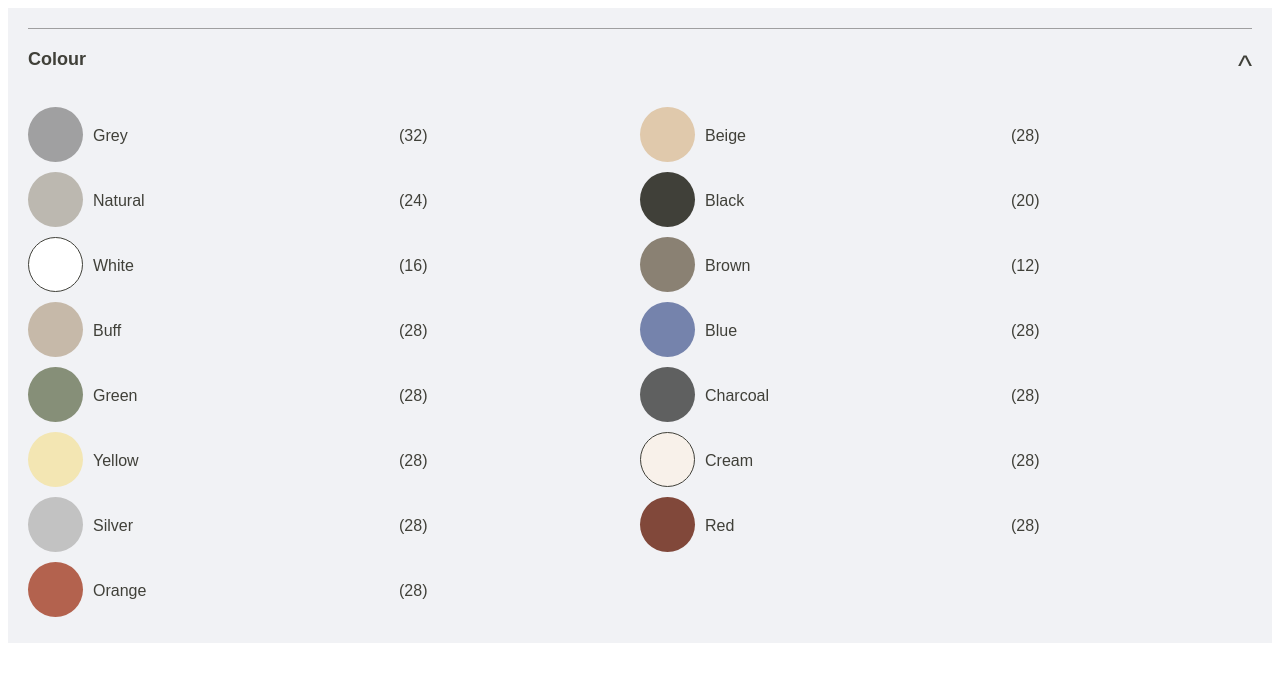
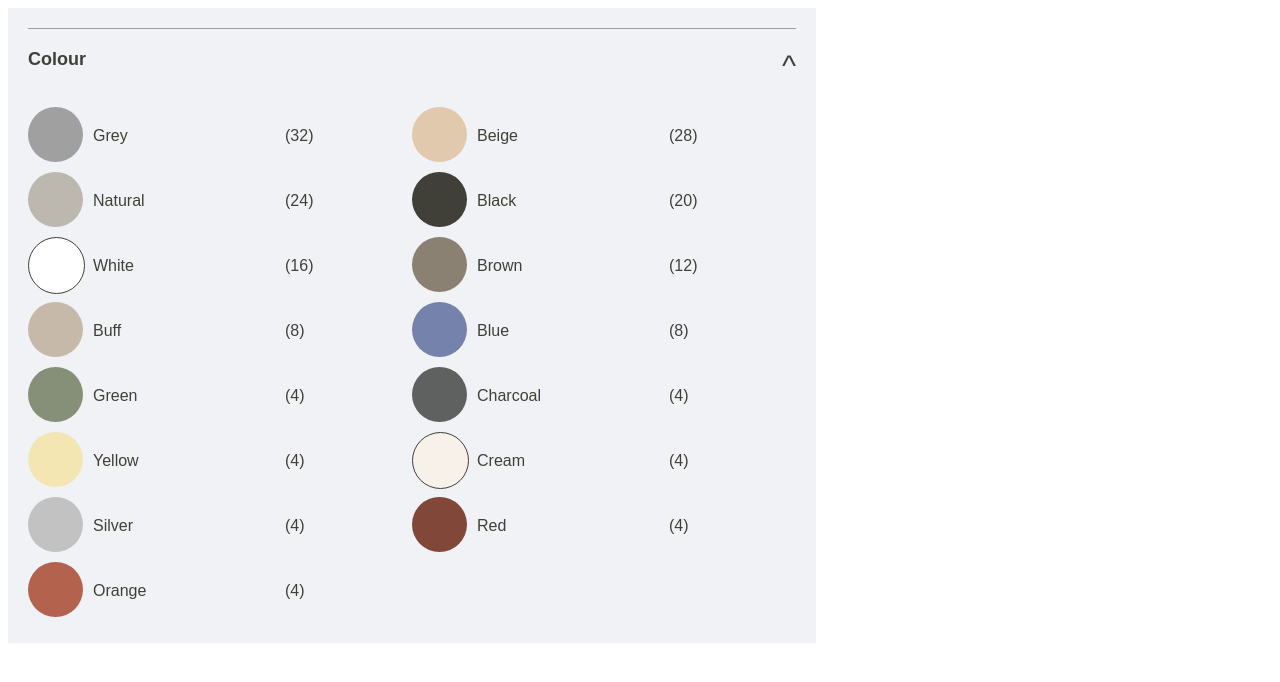
Before and after one commit to kunjsharma/LS-WDE, a website: page src/index.html in a window 1280 px wide. Drawn offline with Linux system fonts and the light colour scheme.

Commit message:
Review edits

```diff
--- a/src/index.css
+++ b/src/index.css
@@ -4,13 +4,14 @@ body {
   color: #404039;
 }
 section {
-    padding: 20px;
-    background-color: #f1f2f5;
+  max-width: 768px;
+  padding: 20px;
+  background-color: #f1f2f5;
 }
 .ls-f-colours-header {
-    display: flex;
-    border-top: 1px solid #9f9fa0;
-    padding: 20px 0;
+  display: flex;
+  border-top: 1px solid #9f9fa0;
+  padding: 20px 0;
 }
 .ls-f-colours-heading {
   font-size: 18px;
--- a/src/index.html
+++ b/src/index.html
@@ -15,9 +15,6 @@
         </div>
       <div id="ls-f-colours-container"></div>
     </section>
-    <div id="contentArea">
-
-    </div>
     <script src="index.js"></script>
   </body>
 </html>
--- a/src/index.js
+++ b/src/index.js
@@ -8,15 +8,15 @@ pavingPallettes = [
   { name: "Black", color: "#404039", quantity: 20 },
   { name: "White", color: "#ffffff", quantity: 16},
   { name: "Brown", color: "#8a8173", quantity: 12 },
-  { name: "Buff", color: "#c6b9a9", quantity: 28 },
-  { name: "Blue", color: "#7583ac", quantity: 28 },
-  { name: "Green", color: "#868f78", quantity: 28 },
-  { name: "Charcoal", color: "#5f6060", quantity: 28 },
-  { name: "Yellow", color: "#f3e6b3", quantity: 28 },
-  { name: "Cream", color: "#f8f1ea", quantity: 28},
-  { name: "Silver", color: "#c2c2c2", quantity: 28 },
-  { name: "Red", color: "#81483a", quantity: 28 },
-  { name: "Orange", color: "#b3624e", quantity: 28 },
+  { name: "Buff", color: "#c6b9a9", quantity: 8 },
+  { name: "Blue", color: "#7583ac", quantity: 8 },
+  { name: "Green", color: "#868f78", quantity: 4 },
+  { name: "Charcoal", color: "#5f6060", quantity: 4 },
+  { name: "Yellow", color: "#f3e6b3", quantity: 4 },
+  { name: "Cream", color: "#f8f1ea", quantity: 4},
+  { name: "Silver", color: "#c2c2c2", quantity: 4 },
+  { name: "Red", color: "#81483a", quantity: 4 },
+  { name: "Orange", color: "#b3624e", quantity: 4 },
 ];
 
 /**
@@ -41,7 +41,7 @@ const app = (function () {
           item.name +
           '<input type="checkbox" /><span class="ls-f-colours-circle"style="background-color: ' +
           item.color +
-          '; border: 1px solid #404039;"></span></label><span class="quantity">(' +
+          '; border: 1px solid #404039;box-sizing:content-box;"></span></label><span class="quantity">(' +
           item.quantity +
           ")</span></div>";
       } else {
```
